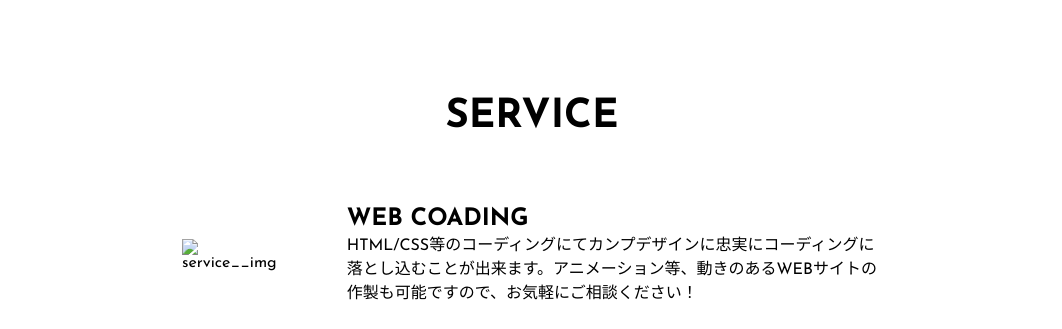
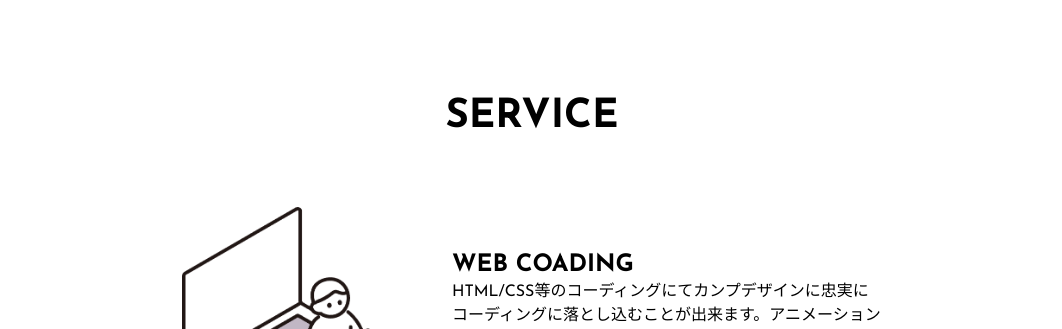
Before and after one commit to naoho/portfolio.github.io, a plain HTML site: page index.html in a window 1280 px wide. Shown: the part 623-952 px from the top of the page, without its empty margins (108-1170 px from the left). Drawn offline with nearby package versions, Linux system fonts and the light colour scheme; some packages are replaced by stand-ins of ours; a script that the page names is missing.

Commit message:
Update index.html

```diff
--- a/index.html
+++ b/index.html
@@ -6,7 +6,7 @@
   <link rel="stylesheet" href="https://unpkg.com/ress/dist/ress.min.css">
   <link rel="stylesheet" href="stylesheet.css">
   <link rel="stylesheet" href="https://use.fontawesome.com/releases/v6.5.1/css/all.css">
-  <link rel="shortcut icon" href="img/favicon.png" type="image/x-icon">
+  <link rel="shortcut icon" href="favicon.png" type="image/x-icon">
   <link rel="preconnect" href="https://fonts.googleapis.com">
   <link rel="preconnect" href="https://fonts.gstatic.com" crossorigin>
   <link href="https://fonts.googleapis.com/css2?family=Josefin+Sans:ital,wght@0,100..700;1,100..700&family=Noto+Sans+JP:wght@100;400;500&family=Oswald:wght@300;700&family=Roboto+Condensed:wght@500;600&display=swap" rel="stylesheet">
@@ -41,7 +41,7 @@
     <section class="service main__contents" id="section1">
       <h1 class="section__title">SERVICE</h1>
       <div class="service__wrapper">
-        <img src="img/SERVICE01.png" alt="service__img" class="service__img">
+        <img src="SERVICE01.png" alt="service__img" class="service__img">
         <div class="service__content">
           <h2>WEB COADING</h2>
           <p> HTML/CSS等のコーディングにてカンプデザインに忠実にコーディングに落とし込むことが出来ます。アニメーション等、動きのあるWEBサイトの作製も可能ですので、お気軽にご相談ください！</p>
```
